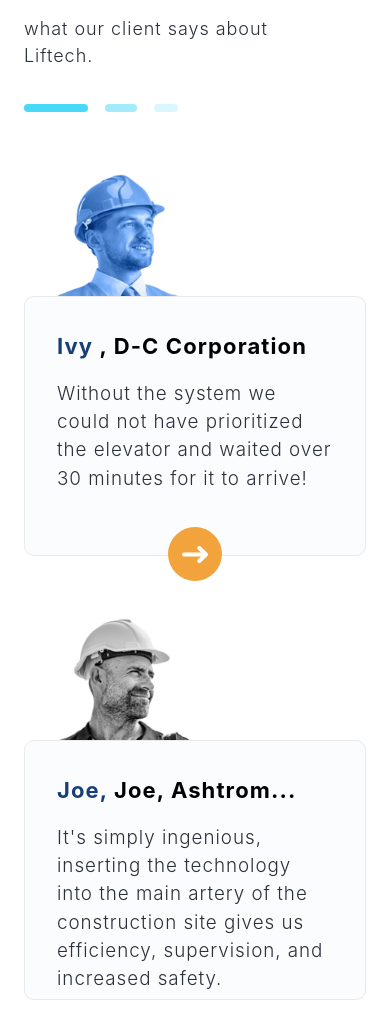
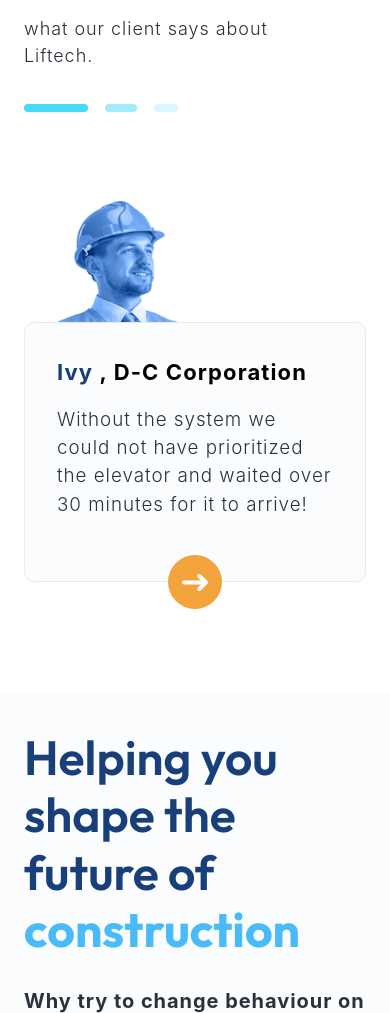
Before and after one commit to joy4all123/liftech, a plain HTML site: page index.html in a window 390 px wide. Shown: the part 4755-5768 px from the top of the page. Drawn offline with nearby package versions, Linux system fonts and the light colour scheme; a web font is replaced by a local one.

Commit message:
responsive slider ingerated

```diff
--- a/index.html
+++ b/index.html
@@ -6,7 +6,8 @@
     <link rel="stylesheet" href="CSS-grid-del.css" />
     <link rel="stylesheet" href="../liftech/fonts/outfit-font.css" />
     <link rel="stylesheet" href="../liftech/fonts/sf-pro-display.css" />
-    <link rel="stylesheet" type="text/css" href="../liftech/slick-master/slick/slick.css" />
+    <link rel="stylesheet" href="../liftech/slick-master/slick/slick.css" />
+    <link rel="stylesheet" href="../liftech/slick-master/slick/slick-theme.css" />
     <link href="https://cdn.jsdelivr.net/npm/remixicon@2.5.0/fonts/remixicon.css" rel="stylesheet" />
     <meta charset="UTF-8">
     <meta name="viewport" content="width=device-width, initial-scale=1, maximum-scale=1, user-scalable=no">
@@ -177,6 +178,7 @@
                         </div>
                     </div>
                 </div>
+                <div class="responsive-slider">
                 <div class="col-lg-4 col-md-4 col-12 profile_1">
                     <img src="../liftech/images/pic_1.png" alt="pic_1" class="pic_1" />
                     <div class="profile_card">
@@ -196,6 +198,28 @@
                         <p class="para_7">It's simply ingenious, inserting the technology into the main artery of the
                             construction site gives us efficiency, supervision, and increased safety.</p>
                     </div>
+                </div>
+                <div class="col-lg-4 col-md-4 col-12 profile_1">
+                    <img src="../liftech/images/pic_1.png" alt="pic_1" class="pic_1" />
+                    <div class="profile_card">
+                        <div class="yellow_arrow">
+                            <img src="../liftech/images/circle_arrow.svg" />
+                        </div>
+                        <h2 class="corporation"><strong class="ivy">Ivy</strong> , D-C Corporation</h2>
+                        <p class="para_7">Without the system we could not have prioritized the elevator and waited over
+                            30 minutes for it to arrive!</p>
+
+                    </div>
+                </div>
+                <div class="col-lg-4 col-md-4 col-12 profile_2">
+                    <img src="../liftech/images/pic_2.png" alt="pic_2" class="pic_2" />
+                    <div class="profile_card">
+                        <h2 class="corporation"><strong class="ivy">Joe,</strong> Joe, Ashtrom...</h2>
+                        <p class="para_7">It's simply ingenious, inserting the technology into the main artery of the
+                            construction site gives us efficiency, supervision, and increased safety.</p>
+                    </div>
+                </div>
+
             </div>
             </div>
         </div>
@@ -296,6 +320,7 @@
         integrity="sha512-KgffulL3mxrOsDicgQWA11O6q6oKeWcV00VxgfJw4TcM8XRQT8Df9EsrYxDf7tpVpfl3qcYD96BpyPvA4d1FDQ=="
         crossorigin="anonymous" referrerpolicy="no-referrer"></script>
     <script type="text/javascript" src="../liftech/slick-master/slick/slick.min.js"></script>
+    <script type="text/javascript" src="../liftech/slick-master/slick/slick.js"></script>
     <script type="text/javascript" src="../liftech/slider.js"></script>
     <script type="text/javascript" src="../liftech/script.js"></script>
 
--- a/index.scss
+++ b/index.scss
@@ -476,6 +476,7 @@ div.about-section {
             @media only screen and (max-width: 768px) {
               padding: 0;
             }
+
             img {
               width: 100%;
             }
@@ -652,6 +653,7 @@ div.about-section {
 
     div.profile-section {
       margin-top: 100px;
+
       @media only screen and (max-width: 768px) {
         margin-top: 0;
       }
@@ -659,6 +661,7 @@ div.about-section {
       .industry_feedback {
         padding-top: 175px;
         margin-right: 50px;
+
         @media only screen and (max-width: 768px) {
           padding: 0 24px;
           padding-top: 32px;
@@ -672,6 +675,7 @@ div.about-section {
           font-weight: 600;
           line-height: 120%;
           margin-bottom: 0px;
+
           @media only screen and (max-width: 768px) {
             margin-top: 0;
             font-size: 48px;
@@ -686,6 +690,7 @@ div.about-section {
           line-height: 120%;
           margin-bottom: 0px;
           margin-top: 0;
+
           @media only screen and (max-width: 768px) {
             font-size: 48px;
           }
@@ -700,6 +705,7 @@ div.about-section {
           letter-spacing: 0.96px;
           padding-right: 30px;
           margin-bottom: 56px;
+
           @media only screen and (max-width: 768px) {
             font-size: 18px;
             margin-bottom: 35px;
@@ -740,6 +746,7 @@ div.about-section {
       div.profile_1 {
         padding: 0;
         max-width: 30%;
+
         @media only screen and (max-width: 768px) {
           max-width: 100%;
           padding: 0 24px;
@@ -748,8 +755,8 @@ div.about-section {
 
         img.pic_1 {
           position: relative;
-          top: 4px;
           left: 10%;
+
           @media only screen and (max-width: 768px) {
             width: 134.181px;
             height: 140px;
@@ -763,6 +770,7 @@ div.about-section {
           border-radius: 10px;
           background: #FBFCFE;
           padding: 48px;
+
           @media only screen and (max-width: 768px) {
             width: 100%;
             height: 260px;
@@ -773,6 +781,8 @@ div.about-section {
             position: absolute;
             left: -25px;
             bottom: 27%;
+            cursor: pointer;
+
             @media only screen and (max-width: 768px) {
               left: 50%;
               transform: translate(-50%, 50%);
@@ -789,6 +799,7 @@ div.about-section {
             letter-spacing: 1.12px;
             margin: 0;
             margin-bottom: 16px;
+
             @media only screen and (max-width: 768px) {
               font-size: 22px;
             }
@@ -806,6 +817,7 @@ div.about-section {
             line-height: 150%;
             letter-spacing: 0.96px;
             margin: 0;
+
             @media only screen and (max-width: 768px) {
               font-size: 18.826px;
             }
@@ -816,6 +828,7 @@ div.about-section {
       div.profile_2 {
         padding: 0;
         max-width: 30%;
+
         @media only screen and (max-width: 768px) {
           max-width: 100%;
           padding: 0 24px;
@@ -824,8 +837,8 @@ div.about-section {
 
         img.pic_2 {
           position: relative;
-          top: 4px;
           left: 10%;
+
           @media only screen and (max-width: 768px) {
             width: 134.181px;
             height: 140px;
@@ -839,6 +852,7 @@ div.about-section {
           border-radius: 10px;
           background: #FBFCFE;
           padding: 48px;
+
           @media only screen and (max-width: 768px) {
             width: 100%;
             height: 260px;
@@ -854,6 +868,7 @@ div.about-section {
             letter-spacing: 1.12px;
             margin: 0;
             margin-bottom: 16px;
+
             @media only screen and (max-width: 768px) {
               font-size: 22px;
             }
@@ -871,6 +886,7 @@ div.about-section {
             line-height: 150%;
             letter-spacing: 0.96px;
             margin: 0;
+
             @media only screen and (max-width: 768px) {
               font-size: 18.826px;
             }
@@ -884,6 +900,7 @@ div.about-section {
 div.helping-section {
   background: #FBFCFE;
   margin-top: 150px;
+
   @media only screen and (max-width: 768px) {
     margin-top: 80px;
   }
@@ -893,6 +910,7 @@ div.helping-section {
       div.helping-shape {
         padding: 0;
         padding-right: 147px;
+
         @media only screen and (max-width: 768px) {
           padding: 0 24px;
         }
@@ -905,6 +923,7 @@ div.helping-section {
           line-height: 120%;
           margin-top: 115px;
           margin-bottom: 24px;
+
           @media only screen and (max-width: 768px) {
             font-size: 48px;
             margin-top: 40px;
@@ -923,6 +942,7 @@ div.helping-section {
           line-height: 150%;
           letter-spacing: 0.96px;
           margin: 0;
+
           @media only screen and (max-width: 768px) {
             font-size: 20px;
           }
@@ -937,6 +957,7 @@ div.helping-section {
           letter-spacing: 0.96px;
           margin: 0;
           margin-bottom: 40px;
+
           @media only screen and (max-width: 768px) {
             font-size: 20px;
           }
@@ -950,6 +971,7 @@ div.helping-section {
           line-height: 150%;
           letter-spacing: 0.96px;
           margin: 0;
+
           @media only screen and (max-width: 768px) {
             font-size: 20px;
           }
@@ -963,6 +985,7 @@ div.helping-section {
           line-height: 150%;
           letter-spacing: 0.96px;
           margin: 0;
+
           @media only screen and (max-width: 768px) {
             font-size: 20px;
           }
@@ -983,6 +1006,7 @@ div.helping-section {
             font-family: SF Pro Display;
             line-height: 150%;
             letter-spacing: 0.96px;
+
             @media only screen and (max-width: 768px) {
               font-size: 20px;
             }
@@ -997,6 +1021,7 @@ div.helping-section {
 
         div.what_we_do_section {
           margin-top: 48px;
+
           @media only screen and (max-width: 768px) {
             margin-top: 32px;
           }
@@ -1021,10 +1046,12 @@ div.helping-section {
         padding: 0;
         text-align: right;
         transform: translateX(45px);
+
         @media only screen and (max-width: 768px) {
           transform: translateX(0px);
           text-align: center;
         }
+
         img.helping-shape-pic {
           @media only screen and (max-width: 768px) {
             width: 342px;
@@ -1044,6 +1071,7 @@ div.footer-section {
       div.footer-section-right {
         padding-top: 80px;
         padding-bottom: 70px;
+
         @media only screen and (max-width: 768px) {
           padding: 40px 24px;
         }
@@ -1051,6 +1079,7 @@ div.footer-section {
         div.row {
           justify-content: space-between;
           width: 90%;
+
           @media only screen and (max-width: 768px) {
             width: 100%;
             margin: 0;
@@ -1058,6 +1087,7 @@ div.footer-section {
 
           div.footer-section-right-1 {
             padding: 0;
+
             @media only screen and (max-width: 768px) {
               padding: 0px 10px;
             }
@@ -1066,6 +1096,7 @@ div.footer-section {
               width: 161px;
               height: 40px;
               margin-bottom: 50px;
+
               @media only screen and (max-width: 768px) {
                 margin-bottom: 48px;
               }
@@ -1096,6 +1127,7 @@ div.footer-section {
               font-weight: 300;
               line-height: 160%;
               margin: 0;
+
               @media only screen and (max-width: 768px) {
                 margin-bottom: 40px;
               }
@@ -1114,6 +1146,7 @@ div.footer-section {
 
           div.footer-section-right-2 {
             padding: 0;
+
             @media only screen and (max-width: 768px) {
               padding: 0 10px;
             }
@@ -1149,6 +1182,7 @@ div.footer-section {
 
           div.footer-section-right-3 {
             padding: 0;
+
             @media only screen and (max-width: 768px) {
               padding: 0 10px;
             }
@@ -1189,6 +1223,7 @@ div.footer-section {
             }
           }
         }
+
         p.copyright-mobile {
           margin-top: 0;
           color: #FFF;
@@ -1198,11 +1233,13 @@ div.footer-section {
           font-weight: 300;
           line-height: 150%;
         }
+
         div.social-media-icons-mobile {
           display: flex;
           align-items: center;
           justify-content: center;
           margin-top: 40px;
+
           a {
             padding-right: 22px;
           }
@@ -1212,6 +1249,7 @@ div.footer-section {
       div.footer-section-left {
         padding: 75px 70px 0px 70px;
         background: #183E78;
+
         @media only screen and (max-width: 768px) {
           padding: 32px 32px;
         }
@@ -1233,6 +1271,7 @@ div.footer-section {
           line-height: 150%;
           margin-top: 16px;
           margin-bottom: 75px;
+
           @media only screen and (max-width: 768px) {
             margin-bottom: 40px;
           }
@@ -1265,6 +1304,7 @@ div.footer-section {
             font-weight: 300;
             line-height: 150%;
             padding-right: 65px;
+
             &:focus-visible {
               outline: none;
             }
@@ -1294,7 +1334,7 @@ div.footer-section {
   gap: 25px;
 }
 
-.navigation-menu__labels > li > a:hover {
+.navigation-menu__labels>li>a:hover {
   color: #fe2e64;
 }
 
@@ -1326,7 +1366,7 @@ div.footer-section {
     padding: 5px 20px;
   }
 
-  #toggleMenu:checked ~ .main-menu {
+  #toggleMenu:checked~.main-menu {
     max-height: 0%;
     min-width: 87vw;
     display: block;
@@ -1336,3 +1376,27 @@ div.footer-section {
     transform: translateX(5px);
   }
 }
+
+div.responsive-slider {
+  width: 60%;
+
+  @media only screen and (max-width: 768px) {
+    width: 100%;
+  }
+
+  button.slick-prev {
+    display: none !important;
+  }
+
+  div.slick-list {
+    .slick-track {
+      .slick-slide {
+        margin: 42px;
+
+        @media only screen and (max-width: 768px) {
+          margin: 30px 0;
+        }
+      }
+    }
+  }
+}
--- a/slider.js
+++ b/slider.js
@@ -1,32 +1,45 @@
-$('.s1321').slick({
+$(function () {
+  $('.responsive-slider').slick({
+    nextArrow: '.yellow_arrow',
     dots: false,
     infinite: true,
     speed: 300,
     slidesToShow: 2,
-    slidesToScroll: 1,
+    slidesToScroll: 2,
     responsive: [
       {
         breakpoint: 1024,
         settings: {
-          slidesToShow: 3,
-          slidesToScroll: 3,
+          nextArrow: '.yellow_arrow',
+          dots: false,
           infinite: true,
-          dots: true
+          speed: 300,
+          slidesToShow: 2,
+          slidesToScroll: 2,
         }
       },
       {
         breakpoint: 600,
         settings: {
-          slidesToShow: 2,
-          slidesToScroll: 2
+          nextArrow: '.yellow_arrow',
+          dots: false,
+          infinite: true,
+          speed: 300,
+          slidesToShow: 1,
+          slidesToScroll: 1
         }
       },
       {
         breakpoint: 480,
         settings: {
+          nextArrow: '.yellow_arrow',
+          dots: false,
+          infinite: true,
+          speed: 300,
           slidesToShow: 1,
           slidesToScroll: 1
         }
       }
     ]
   });
+});
```
Also changed, not shown: index.css, 1 other file.
